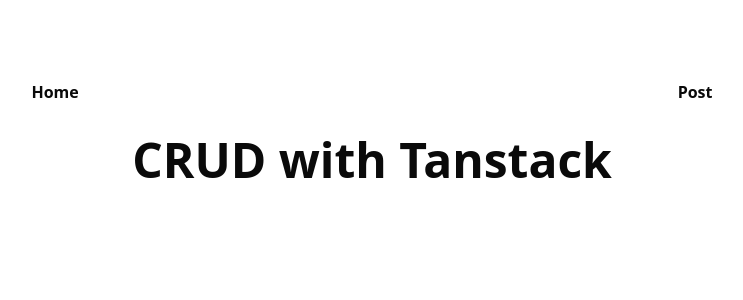
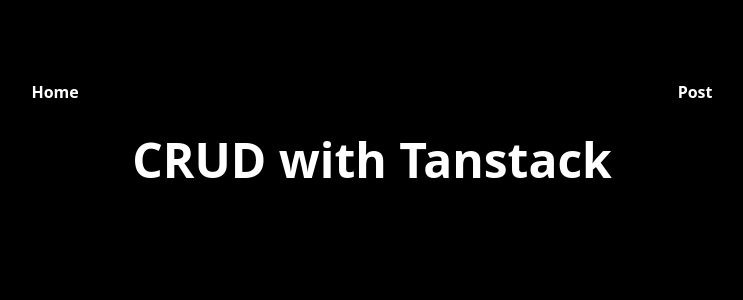
Before and after one commit to sarmadfaheem/api-integration, a React (Vite) app: page / in a window 1280 px wide. Shown: the top 300 px of the page, without its empty margins (268-1011 px from the left). Built offline with nearby package versions, Linux system fonts and the light colour scheme.

Commit message:
Make little changes to the background color

```diff
--- a/src/Components/Home.css
+++ /dev/null
@@ -1,5 +0,0 @@
-@import "tailwindcss";
-
-body {
-  @apply bg-white;
-}
--- a/src/Components/Home.tsx
+++ b/src/Components/Home.tsx
@@ -1,4 +1,3 @@
-import "./Home.css";
 import Navbar from "./Navbar";
 
 function Home() {
--- a/src/Components/ui/navigation-menu.tsx
+++ b/src/Components/ui/navigation-menu.tsx
@@ -164,5 +164,4 @@ export {
   NavigationMenuLink,
   NavigationMenuIndicator,
   NavigationMenuViewport,
-  navigationMenuTriggerStyle,
-}
+};
--- a/src/index.css
+++ b/src/index.css
@@ -115,6 +115,6 @@
     @apply border-border outline-ring/50;
   }
   body {
-    @apply bg-black text-foreground;
+    @apply bg-black text-background;
   }
 }
```
